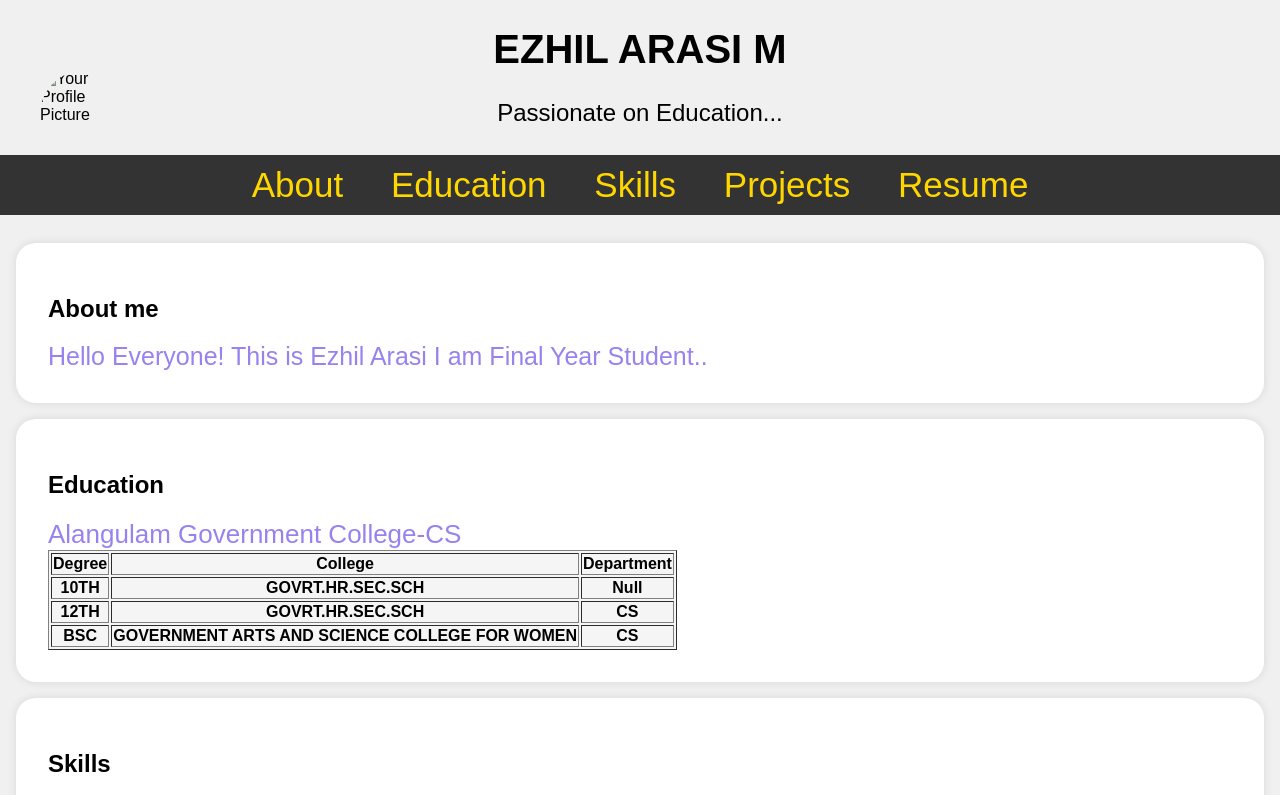
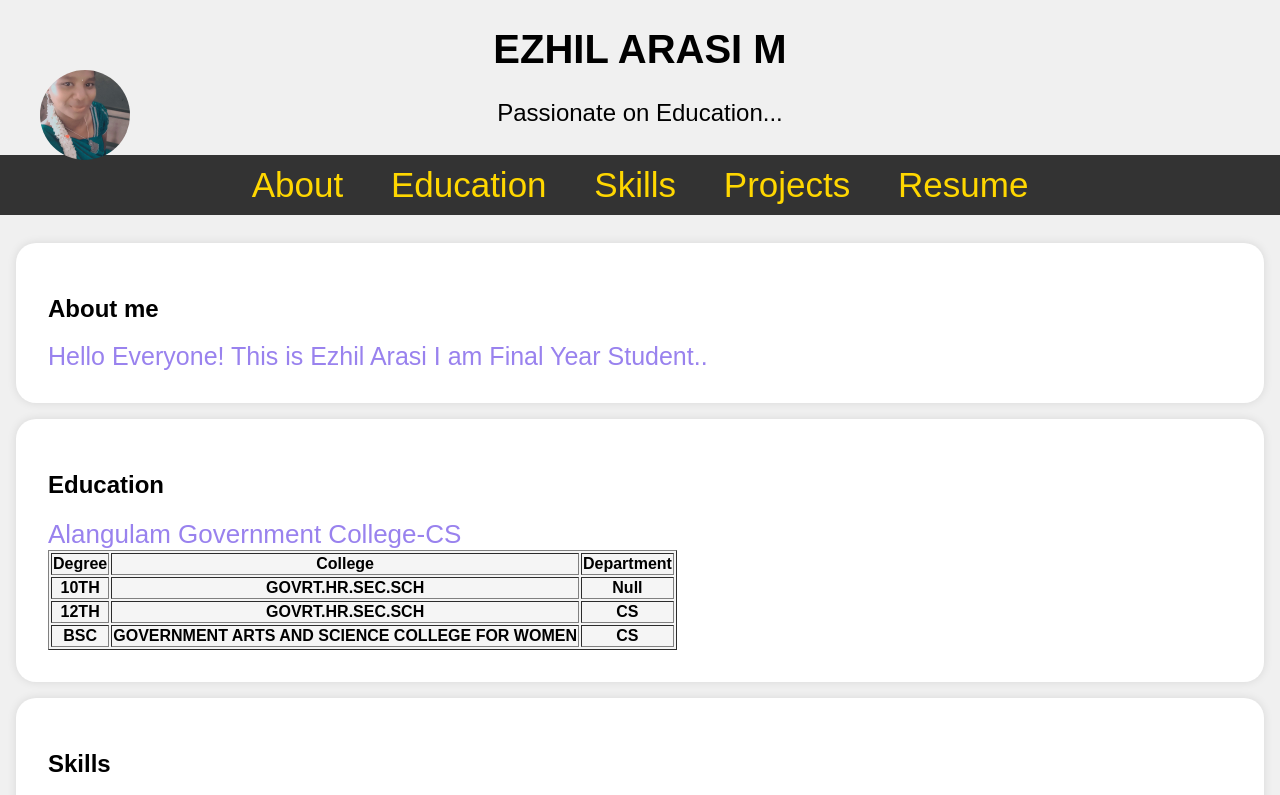
Before and after one commit to EZHILARASI95/Ezhil, a plain HTML site: page index.html in a window 1280 px wide. Shown: the top 795 px of the page. Drawn offline with Linux system fonts and the light colour scheme.

Commit message:
Update index.html

```diff
--- a/index.html
+++ b/index.html
@@ -112,7 +112,7 @@
         <header>
             <div class="header-content">
                 <!--Add your profile picture here-->
-                <img src="C:\naanmudhalvan\my pic.jfif.jpg" alt="Your Profile Picture" class="profile-picture">
+                <img src="ezhil.jpg.jfif" alt="Your Profile Picture" class="profile-picture">
                 <h1>EZHIL ARASI M</h1>
                 <p>Passionate on Education...</p>
             </div>
```
